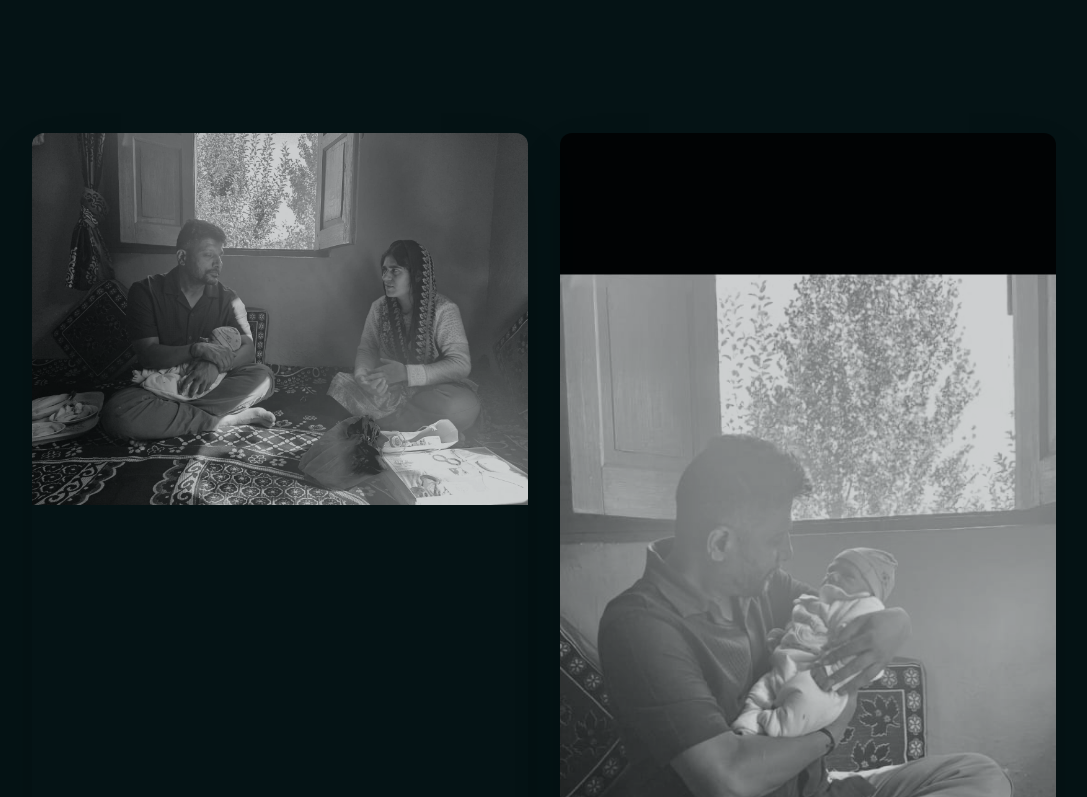
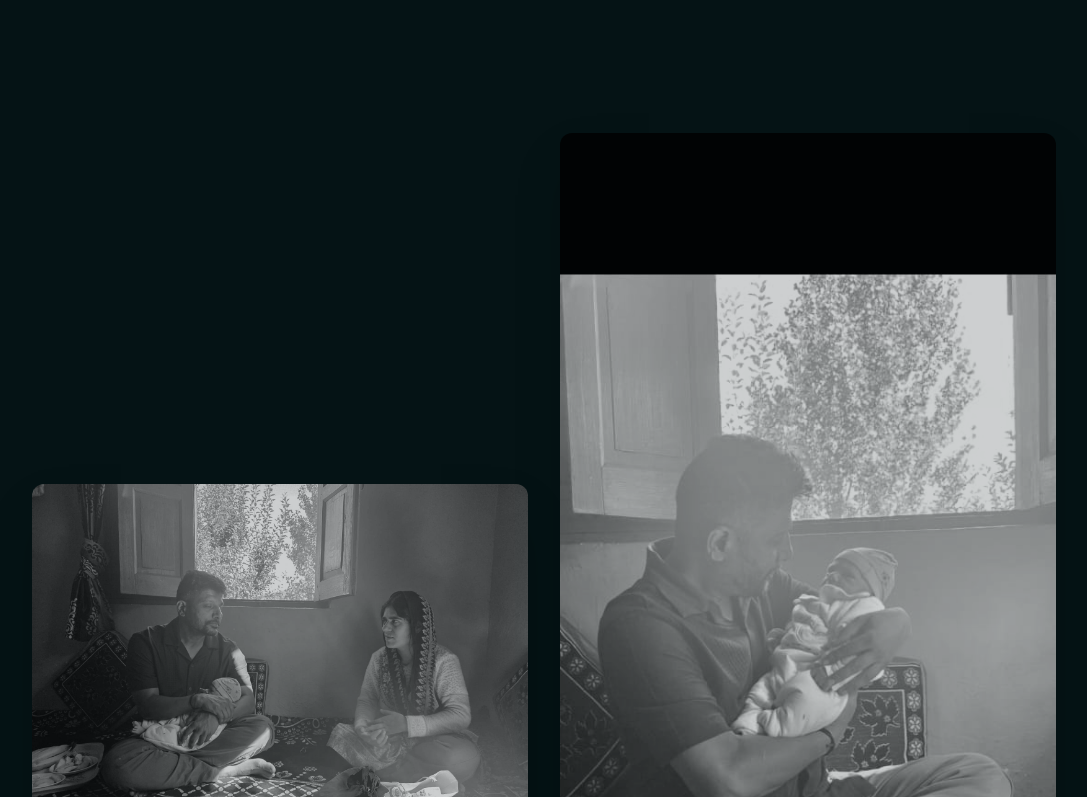
Before and after one commit to YashI2IT/Adhik_sir_freelance, a React (Vite) app: page /from-service-to-witnessing in a window 1280 px wide. Shown: the part 6003-6800 px from the top of the page, without its empty margins (96-1183 px from the left). Built offline with nearby package versions, Linux system fonts and the light colour scheme.

Commit message:
style: fix grid alignment for images in Service To Witnessing

```diff
--- a/src/pages/ServiceToWitnessing.tsx
+++ b/src/pages/ServiceToWitnessing.tsx
@@ -208,13 +208,13 @@ export default function ServiceToWitnessing() {
         {/* IMAGES: The Journey (Grouped as requested) */}
         <section className="bg-[#051315] pb-32">
           <div className="max-w-6xl mx-auto px-6 md:px-12 lg:px-16">
-            <div className="grid grid-cols-1 md:grid-cols-2 gap-8">
+            <div className="grid grid-cols-1 md:grid-cols-2 gap-8 items-center">
               <motion.div {...fadeUp(0)} className="rounded-xl overflow-hidden shadow-2xl">
                 <img
                   src="/images/IMG_0001.jpeg"
                   alt="Adhik Kadam in contemplation"
                   loading="lazy"
-                  className="w-full h-auto object-contain grayscale opacity-80 hover:opacity-100 hover:grayscale-0 transition-all duration-700"
+                  className="w-full h-auto grayscale opacity-80 hover:opacity-100 hover:grayscale-0 transition-all duration-700"
                 />
               </motion.div>
               <motion.div {...fadeUp(0.1)} className="rounded-xl overflow-hidden shadow-2xl">
@@ -222,7 +222,7 @@ export default function ServiceToWitnessing() {
                   src="/images/IMG_0002.jpeg"
                   alt="Observing the journey"
                   loading="lazy"
-                  className="w-full h-auto object-contain grayscale opacity-80 hover:opacity-100 hover:grayscale-0 transition-all duration-700"
+                  className="w-full h-auto grayscale opacity-80 hover:opacity-100 hover:grayscale-0 transition-all duration-700"
                 />
               </motion.div>
             </div>
```
